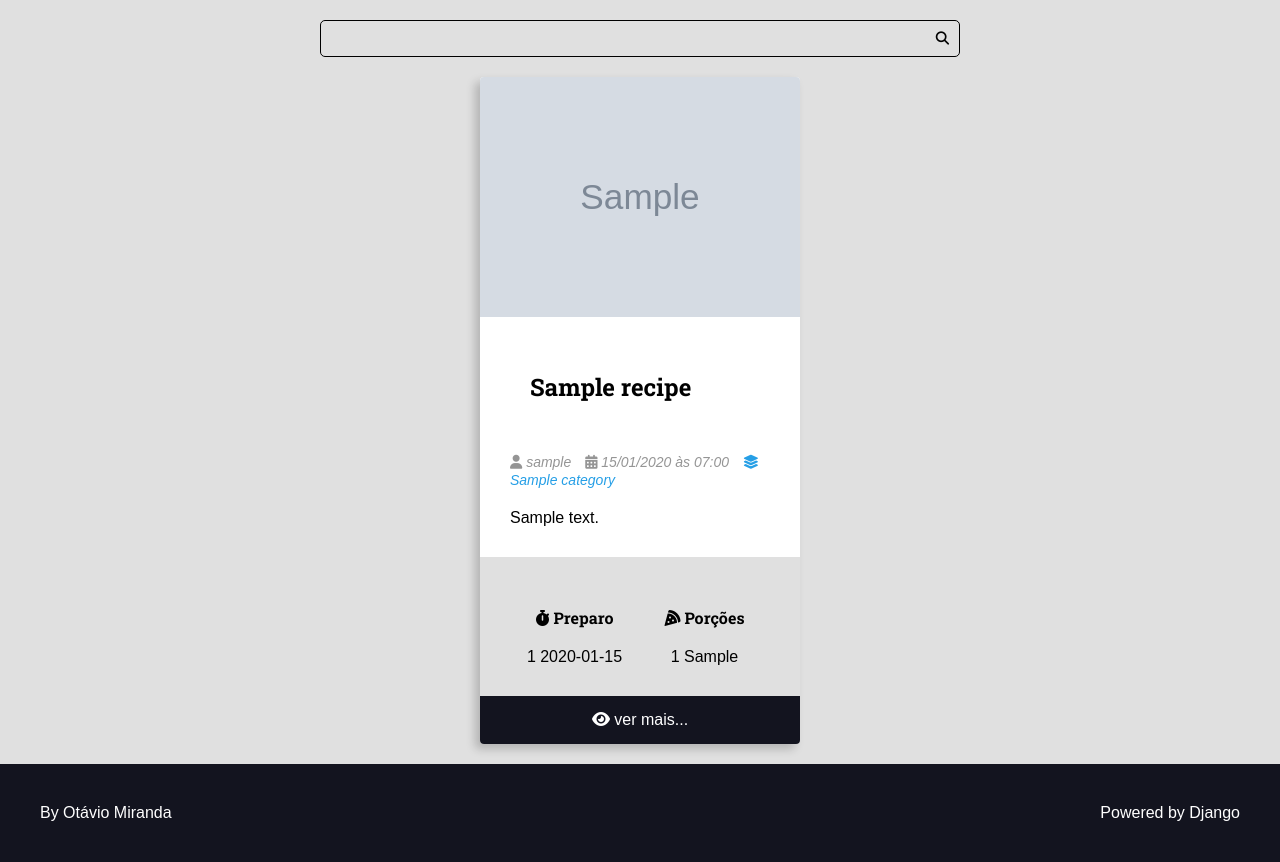
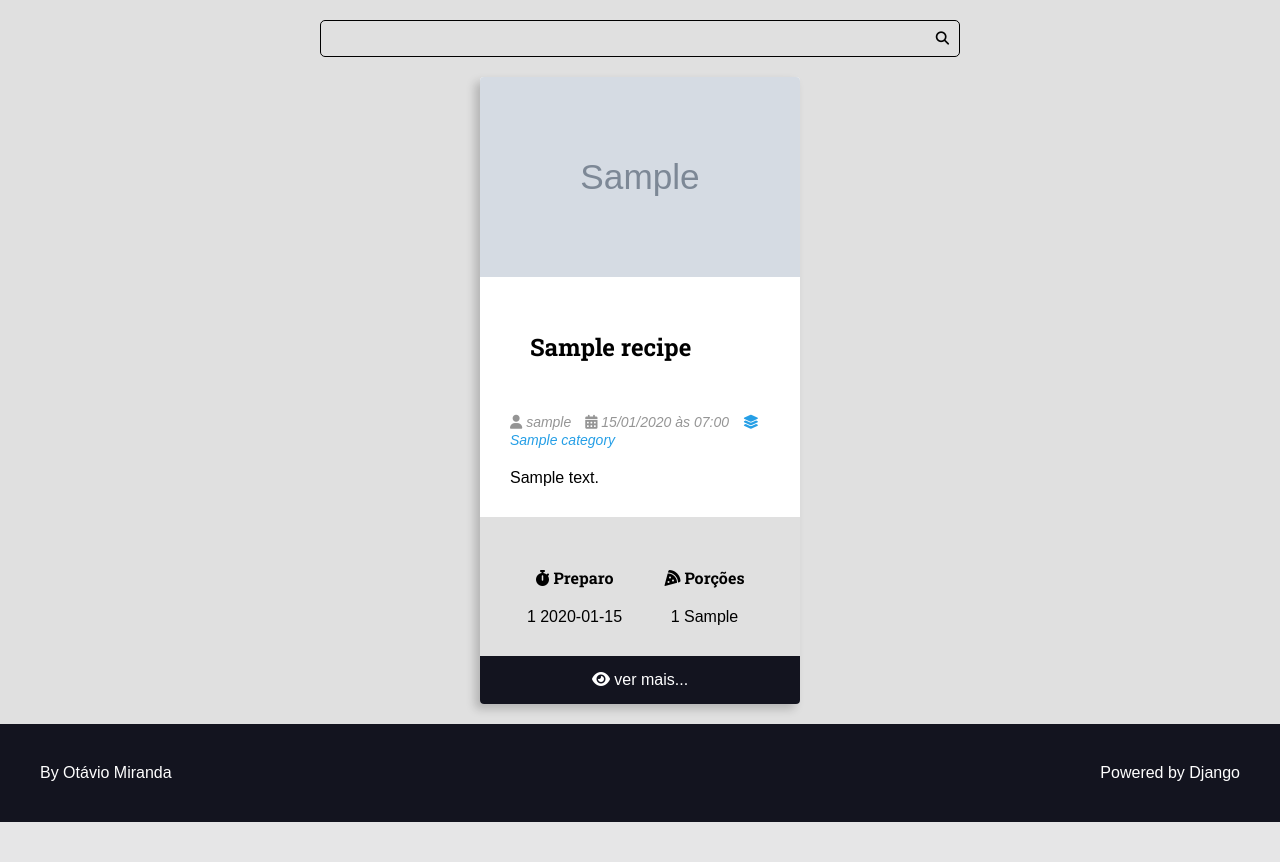
Before and after one commit to Isaquesque/projeto_django_1, a Django app: page / in a window 1280 px wide. Shown: the part 113-975 px from the top of the page. After the commit the page ends 935 px from the top, so only its background shows below. Run offline with Django 5.2, Linux system fonts and the light colour scheme; tables that the repository leaves empty hold one stand-in row (values such as "Sample post"); grey boxes marked "Sample" are stand-in pictures.

Commit message:
ajustando estilo da imagem do card de receita

```diff
--- a/recipes/static/recipes/css/styles.css
+++ b/recipes/static/recipes/css/styles.css
@@ -163,9 +163,12 @@
     max-width: 64rem;
 }
 
-.recipe img {
-    max-width: 100%;
+.recipe-cover img {
+    width: 100%;
+    height: 20rem;
+    object-fit: cover;
 }
+
 
 .recipe:hover {
     transform: scale(1.02);
```
